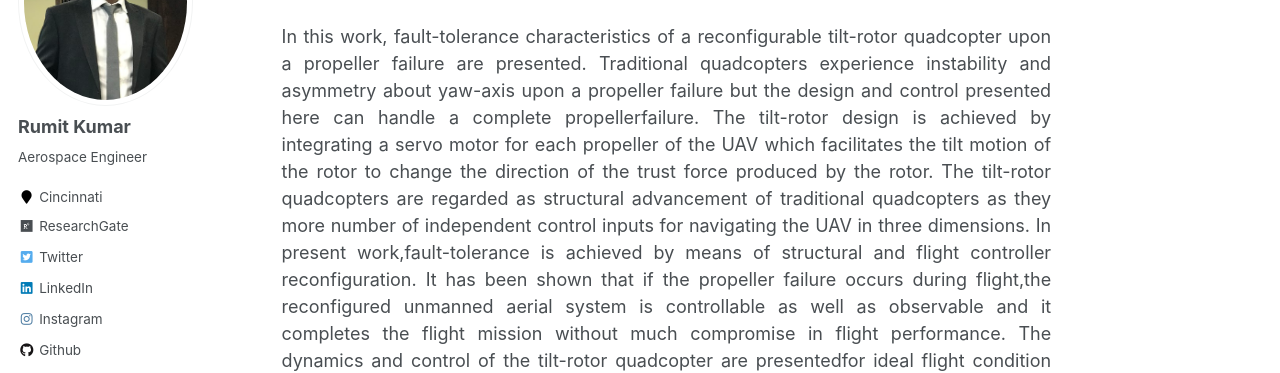
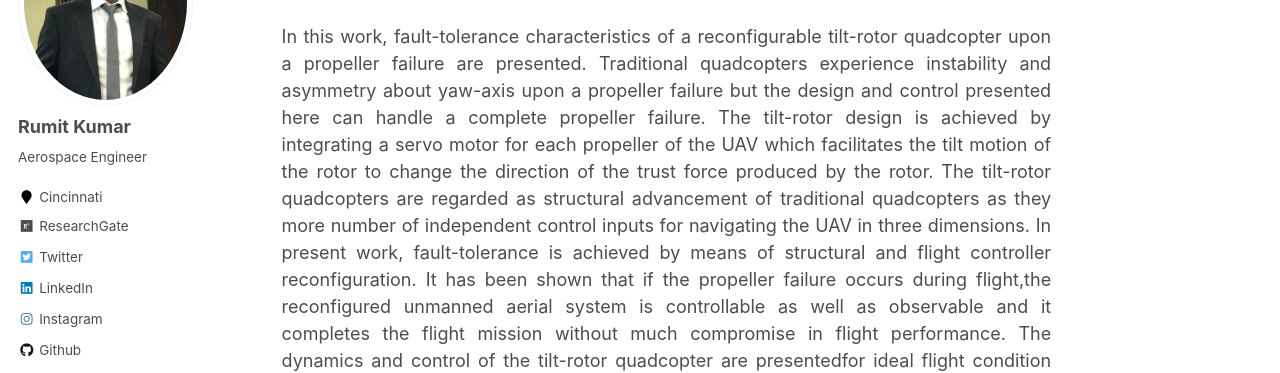
Before and after one commit to kumarrt/kumarrt.github.io, a Jekyll site: the page built from _talks/DCASS-2018-3.md, in a window 1280 px wide and 1174 px high. Shown: the part 220-593 px from the top of the window. Built offline with Jekyll 4.4.1, drawn with Linux system fonts in a browser that asks for light colours; some of the changed text lies outside the part shown.

Commit message:
Update DCASS-2018-3.md

```diff
--- a/_talks/DCASS-2018-3.md
+++ b/_talks/DCASS-2018-3.md
@@ -10,4 +10,4 @@ location: "Dayton, Ohio, USA"
 ---
 
 <div style="text-align: justify">
-In  this work,  fault-tolerance  characteristics  of  a  reconfigurable  tilt-rotor quadcopter  upon  a propeller  failure  are  presented.  Traditional  quadcopters  experience  instability  and  asymmetry about  yaw-axis  upon  a  propeller  failure  but  the design  and  control  presented  here  can  handle  a complete propellerfailure. The tilt-rotor design is achieved by integrating a servo motor for each propeller of the UAV which facilitates the tilt motion of the rotor to change the direction of the trust force produced by the rotor. The tilt-rotor quadcopters are regarded as structural advancement of traditional quadcopters as they more number of independent control inputs for navigating the UAV in three dimensions. In present work,fault-tolerance is achieved by means of structural and flight controller reconfiguration. It has been shown that if the propeller failure occurs during flight,the reconfigured unmanned aerial system is controllable as well as observable and it completes the flight mission without much compromise in flight performance. The dynamics and control of the tilt-rotor quadcopter are presentedfor ideal flight condition and for the reconfigured system in case of propeller failure. Flight controllers for both dynamic models are analyzed and the applicability of  the  proposed  concept  is  presented  by propeller  failure simulation  during  the  way  point navigation mission forthe tilt-rotor quadcopter.  </div>
+In  this work,  fault-tolerance  characteristics  of  a  reconfigurable  tilt-rotor quadcopter  upon  a propeller  failure  are  presented.  Traditional  quadcopters  experience  instability  and  asymmetry about  yaw-axis  upon  a  propeller  failure  but  the design  and  control  presented  here  can  handle  a complete propeller failure. The tilt-rotor design is achieved by integrating a servo motor for each propeller of the UAV which facilitates the tilt motion of the rotor to change the direction of the trust force produced by the rotor. The tilt-rotor quadcopters are regarded as structural advancement of traditional quadcopters as they more number of independent control inputs for navigating the UAV in three dimensions. In present work, fault-tolerance is achieved by means of structural and flight controller reconfiguration. It has been shown that if the propeller failure occurs during flight,the reconfigured unmanned aerial system is controllable as well as observable and it completes the flight mission without much compromise in flight performance. The dynamics and control of the tilt-rotor quadcopter are presentedfor ideal flight condition and for the reconfigured system in case of propeller failure. Flight controllers for both dynamic models are analyzed and the applicability of  the  proposed  concept  is  presented  by propeller  failure simulation  during  the  way  point navigation mission forthe tilt-rotor quadcopter.  </div>
```
